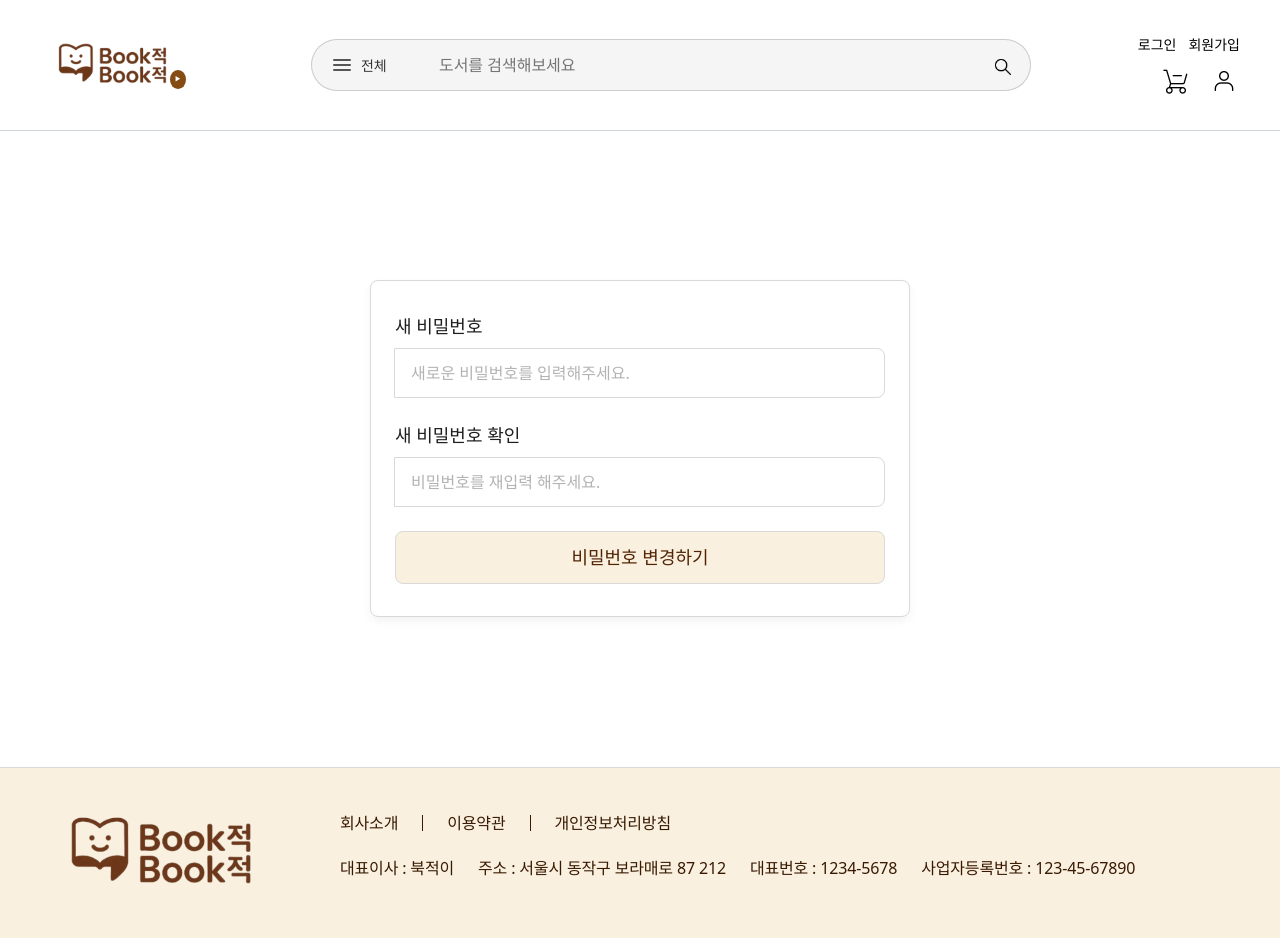
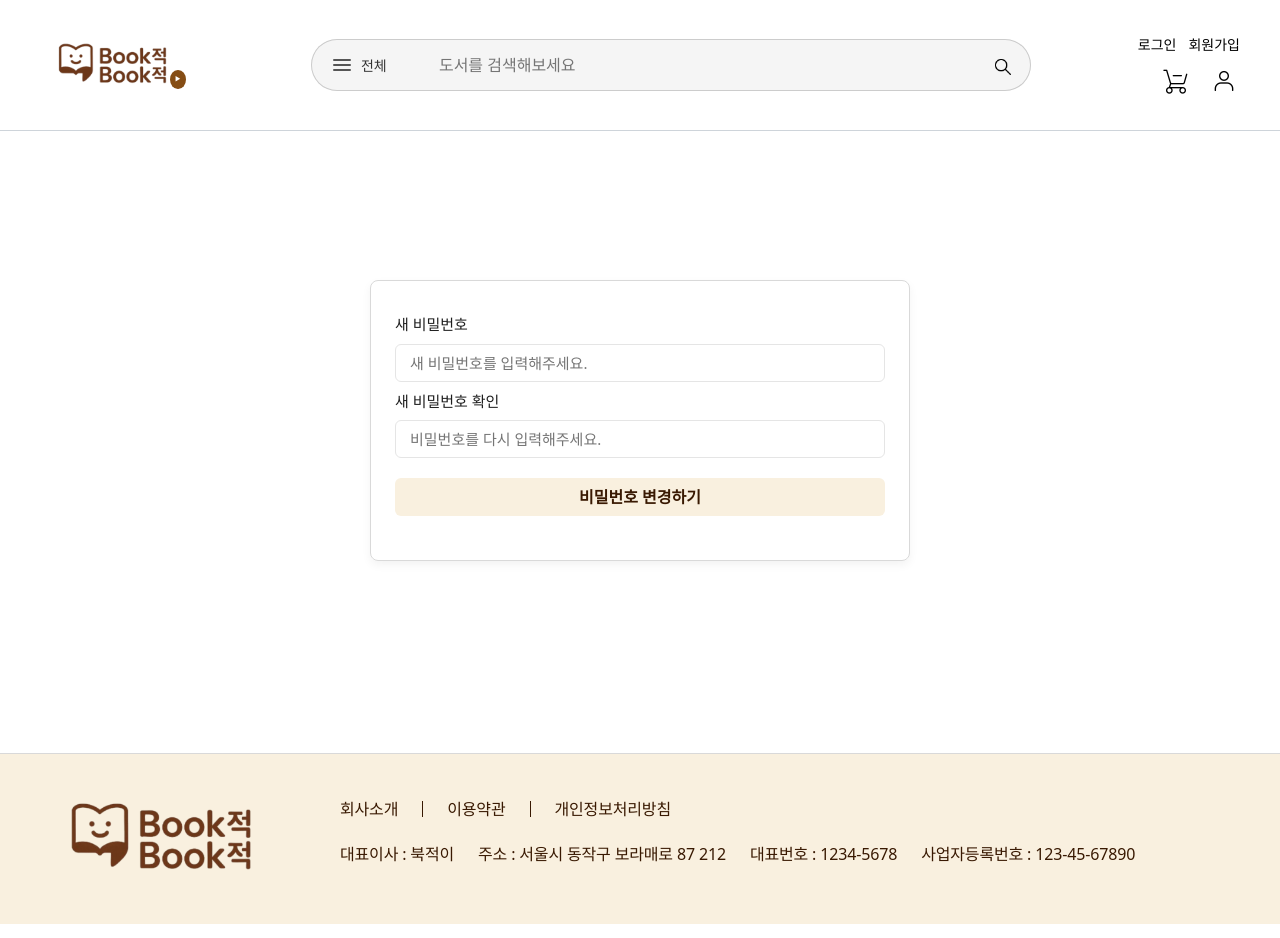
Before and after one commit to jamjam-book/jamjam-bookjeok-backend, a Vue app: page /password/reset in a window 1280 px wide. Built offline with nearby package versions, Linux system fonts and the light colour scheme.

Commit message:
feat : 비밀번호 재설정 api 연결하기 (#71)

```diff
--- a/src/features/member/views/LoginPage.vue
+++ b/src/features/member/views/LoginPage.vue
@@ -24,7 +24,7 @@
             <div class="links">
                 <RouterLink to="/signup">회원가입</RouterLink>
                 <RouterLink to="/find-id">아이디 찾기</RouterLink>
-                <RouterLink to="/find-password">비밀번호 찾기</RouterLink>
+                <RouterLink to="/password/reset-link">비밀번호 찾기</RouterLink>
             </div>
         </div>
         <!-- 모달 컴포넌트 사용 -->
--- a/src/features/member/views/PasswordResetRequestView.vue
+++ b/src/features/member/views/PasswordResetRequestView.vue
@@ -1,23 +1,147 @@
 <script setup>
+import {reactive, ref} from 'vue';
+import * as yup from "yup";
+import { createPasswordResetLink } from "@/features/member/passwordApi.js";
+import Modal from "@/components/common/Modal2.vue";
 
-import FormInput from "@/features/member/components/FormInput.vue";
+const buttonText = '비밀번호 재설정 이메일 발송';
+const showModal = ref(false);
+const modalMessage = ref('');
+const formData = reactive({
+    memberId: ''
+});
 
-const memberIdFields = [{
-    id: 'memberId',
-    label: '아이디',
-    placeholder: '가입한 아이디를 입력해주세요.',
-    type: 'id'
-}];
+// 없는 회원인 경우 뜨는 모달창 닫기
+const handleModalClose = () => {
+    showModal.value = false;
+    formData.memberId = '';  // 입력한 아이디 초기화
+
+    window.location.reload();
+};
+
+// 유효성 검사 스키마
+const schema = yup.object({
+    memberId: yup
+            .string()
+            .required('아이디 입력은 필수입니다.')
+});
+
+const submitForm = async () => {
+    try {
+        // 유효성 검사하기
+        await schema.validate(formData);
+
+        // 비밀번호 재설정 링크 링크 보내기
+        await createPasswordResetLink(formData);
+
+        showModal.value = true;
+        modalMessage.value = '비밀번호 재설정 이메일을 발송했습니다.';
+    } catch (err) {
+        console.log(err.response.data.errorCode);
+        if (err instanceof yup.ValidationError) {
+            alert(err.errors[0]);
+        }  else if (err.response && err.response.data.errorCode === '1001') {
+            showModal.value = true;
+            modalMessage.value = err.response.data.message;
+        } else {
+            console.error("폼 제출 중 오류 발생:", err);
+            alert('폼 제출 중 문제가 발생했습니다. 다시 시도해 주세요.');
+        }
+    }
+};
 
 </script>
 
 <template>
-    <FormInput
-            :fields="memberIdFields"
-            button-text="비밀번호 재설정 이메일 발송"
-    />
+    <div class="auth-container">
+        <div class="input-box">
+            <div class="id-input-group">
+                <label for="memberId" class="label">아이디</label>
+                <input
+                        id="memberId"
+                        type="text"
+                        placeholder="가입한 아이디를 입력해주세요."
+                        class="input"
+                        v-model="formData.memberId"
+                />
+            </div>
+
+            <button class="submit-button" @click="submitForm">
+                {{ buttonText }}
+            </button>
+        </div>
+    </div>
+
+    <Modal :visible="showModal" :message="modalMessage" @close="handleModalClose"/>
 </template>
 
 <style scoped>
+.auth-container {
+    display: flex;
+    justify-content: center;
+    align-items: center;
+    margin: 150px 150px 192px 150px;
+}
 
+.input-box {
+    max-width: 430px;
+    width: 100%;
+    border: 1px solid #d9d9d9;
+    border-radius: 8px;
+    padding: 32px 24px;
+    box-shadow: 0 4px 10px rgba(0, 0, 0, 0.05);
+    display: flex;
+    flex-direction: column;
+    gap: 16px;
+}
+
+.id-input-group {
+    display: flex;
+    flex-direction: column;
+    gap: 8px;
+}
+
+
+.label {
+    font-size: 15px;
+    font-weight: 500;
+    color: #1e1e1e;
+}
+
+.input {
+    width: 100%;
+    height: 38px;
+    padding: 0 14px;
+    border: 1px solid #e5e5e5;
+    border-radius: 6px;
+    font-size: 15px;
+    background: #ffffff;
+    color: #391902;
+    box-sizing: border-box;
+    outline: none;
+    transition: border 0.2s;
+}
+
+input:focus {
+    border-color: #d1bfa3;
+}
+
+.submit-button {
+    width: 100%;
+    height: 38px;
+    background-color: #f9f0df;
+    color: #391902;
+    font-size: 16px;
+    font-weight: 600;
+    border: none;
+    border-radius: 6px;
+    cursor: pointer;
+    margin-top: 4px;
+    margin-bottom: 12px;
+    transition: background-color 0.2s
+}
+
+.submit-button:hover {
+    background-color: #f4e7cb;
+}
 </style>
--- a/src/features/member/views/PasswordResetView.vue
+++ b/src/features/member/views/PasswordResetView.vue
@@ -1,19 +1,177 @@
 <script setup>
-import FormInput from "@/features/member/components/FormInput.vue";
+import { reactive } from 'vue';
+import * as yup from 'yup';
+import { useRoute, useRouter } from 'vue-router';
+import { resetPassword } from '@/features/member/passwordApi.js';
 
-const passwordFields = [
-        { id: 'new-password', label: '새 비밀번호', placeholder: '새로운 비밀번호를 입력해주세요.', type: 'password' },
-        { id: 'confirm-password', label: '새 비밀번호 확인', placeholder: '비밀번호를 재입력 해주세요.', type: 'password' }
-];
+const route = useRoute();
+const router = useRouter();
+
+const formData = reactive({
+    passwordResetToken: route.query.token,
+    newPassword: '',
+    confirmPassword: ''
+});
+
+const errors = reactive({
+    newPassword: '',
+    confirmPassword: ''
+});
+
+const schema = yup.object({
+    newPassword: yup
+            .string()
+            .min(8, '비밀번호는 최소 8자 이상이어야 합니다.'),
+    confirmPassword: yup
+            .string()
+            .oneOf([yup.ref('newPassword')], '비밀번호가 일치하지 않습니다.')
+});
+
+const validateField = async (fieldName) => {
+    try {
+        await schema.validateAt(fieldName, formData);
+        errors[fieldName] = '';
+    } catch (err) {
+        errors[fieldName] = err.message;
+    }
+};
+
+const submitForm = async () => {
+    try {
+        errors.newPassword = '';
+        errors.confirmPassword = '';
+
+        await schema.validate(formData);
+
+        const { passwordResetToken, newPassword } = formData;
+
+        await resetPassword({ passwordResetToken, newPassword });
+
+        await router.push('/login');
+    } catch (err) {
+        if (err instanceof yup.ValidationError) {
+            err.inner.forEach((error) => {
+                if (error.path && errors[error.path] !== undefined) {
+                    errors[error.path] = error.message;
+                }
+            });
+        } else {
+            console.error('폼 제출 중 오류 발생:', err);
+            alert('폼 제출 중 문제가 발생했습니다. 다시 시도해주세요.');
+        }
+    }
+};
 </script>
 
+
 <template>
-    <FormInput
-            :fields="passwordFields"
-            button-text="비밀번호 변경하기"
-    />
+    <div class="auth-container">
+        <div class="input-box">
+            <div class="password-reset-group">
+                <label for="newPassword" class="label">새 비밀번호</label>
+                <input
+                        id="newPassword"
+                        type="password"
+                        placeholder="새 비밀번호를 입력해주세요."
+                        class="input"
+                        v-model="formData.newPassword"
+                        @input="validateField('newPassword')"
+                        @click="validateField('newPassword')"
+                />
+                <span v-if="errors.newPassword" class="error">{{ errors.newPassword }}</span>
+
+                <label for="confirmPassword" class="label">새 비밀번호 확인</label>
+                <input
+                        id="confirmPassword"
+                        type="password"
+                        placeholder="비밀번호를 다시 입력해주세요."
+                        class="input"
+                        v-model="formData.confirmPassword"
+                        @input="validateField('confirmPassword')"
+                        @click="validateField('confirmPassword')"
+                />
+                <span v-if="errors.confirmPassword" class="error">{{ errors.confirmPassword }}</span>
+            </div>
+
+            <button class="submit-button" @click="submitForm">
+                비밀번호 변경하기
+            </button>
+        </div>
+    </div>
 </template>
 
 <style scoped>
+.auth-container {
+    display: flex;
+    justify-content: center;
+    align-items: center;
+    margin: 150px 150px 192px 150px;
+}
 
+.input-box {
+    max-width: 540px;
+    width: 150%;
+    border: 1px solid #d9d9d9;
+    border-radius: 8px;
+    padding: 32px 24px;
+    box-shadow: 0 4px 10px rgba(0, 0, 0, 0.05);
+    display: flex;
+    flex-direction: column;
+    gap: 16px;
+}
+
+.password-reset-group {
+    display: flex;
+    flex-direction: column;
+    gap: 8px;
+}
+
+.label {
+    font-size: 15px;
+    font-weight: 500;
+    color: #1e1e1e;
+}
+
+.input {
+    width: 100%;
+    height: 38px;
+    padding: 0 14px;
+    border: 1px solid #e5e5e5;
+    border-radius: 6px;
+    font-size: 15px;
+    background: #ffffff;
+    color: #391902;
+    box-sizing: border-box;
+    outline: none;
+    transition: border 0.2s;
+}
+
+input:focus {
+    border-color: #d1bfa3;
+}
+
+.submit-button {
+    width: 100%;
+    height: 38px;
+    background-color: #f9f0df;
+    color: #391902;
+    font-size: 16px;
+    font-weight: 600;
+    border: none;
+    border-radius: 6px;
+    cursor: pointer;
+    margin-top: 4px;
+    margin-bottom: 12px;
+    transition: background-color 0.2s
+}
+
+.submit-button:hover {
+    background-color: #f4e7cb;
+}
+
+.error {
+    color: red;
+    font-size: 14px;
+    margin-top: 4px;
+}
 </style>
```
Also changed, not shown: src/features/member/passwordResetApi.js (added, +21 -0 lines).
